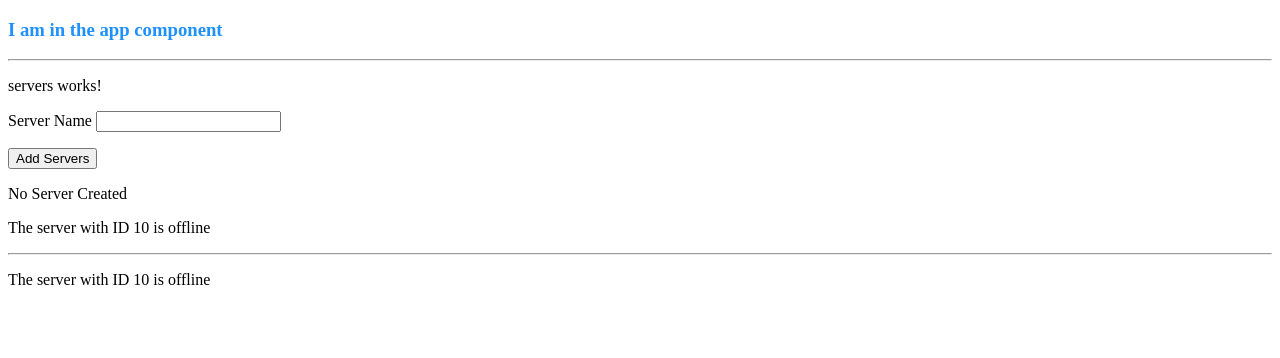
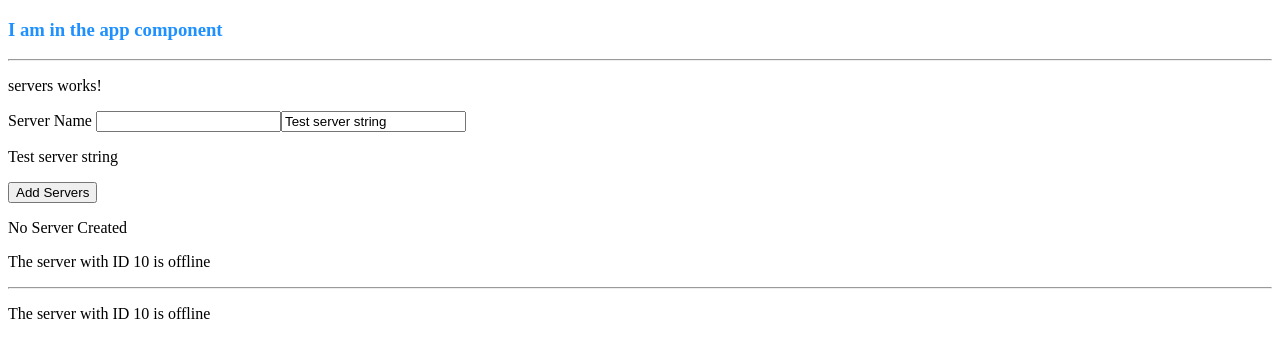
Before and after one commit to thakkarjaimini/Angular, an Angular app: page / in a window 1280 px wide. Shown: the top 358 px of the page. Built offline with nearby package versions, Linux system fonts and the light colour scheme.

Commit message:
One way and 2 way data binding in events

```diff
--- a/src/app/servers/servers.component.html
+++ b/src/app/servers/servers.component.html
@@ -2,10 +2,16 @@
   servers works!
 </p>
 <label>Server Name </label>
+<!--one way data binding-->
 <input
 type = "text"
 class="form-control"
 (input) ="onUpdateServerName($event)">
+<!--Two way data binding-->
+<input
+type = "text"
+class="form-control"
+[(ngModel)]="serverName">
 <p>{{serverName}}</p>
 <button class ="btn btn-primary"
 [disabled]="!allowNewServer"
--- a/src/app/servers/servers.component.ts
+++ b/src/app/servers/servers.component.ts
@@ -14,7 +14,7 @@ export class ServersComponent implements OnInit {
 
 allowNewServer = false;
 serverCreationStatus = 'No Server Created';
-  serverName ='';
+  serverName ='Test server string';
   constructor() {
     setTimeout(()=>{this.allowNewServer = true;}, 2000)
    }
```
